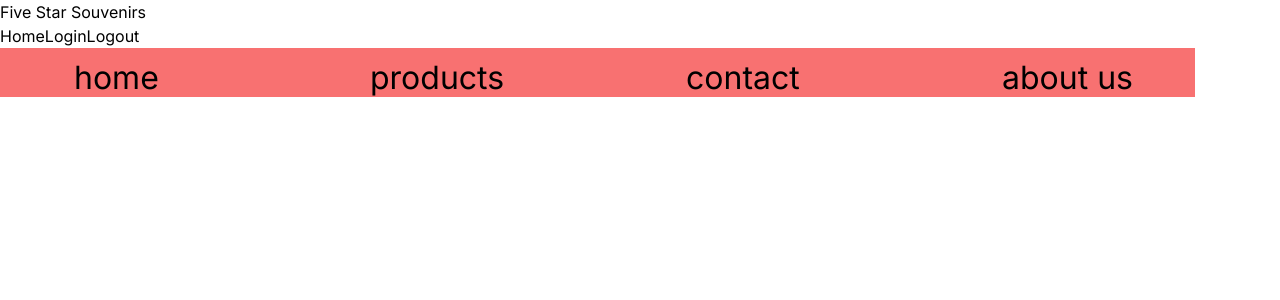
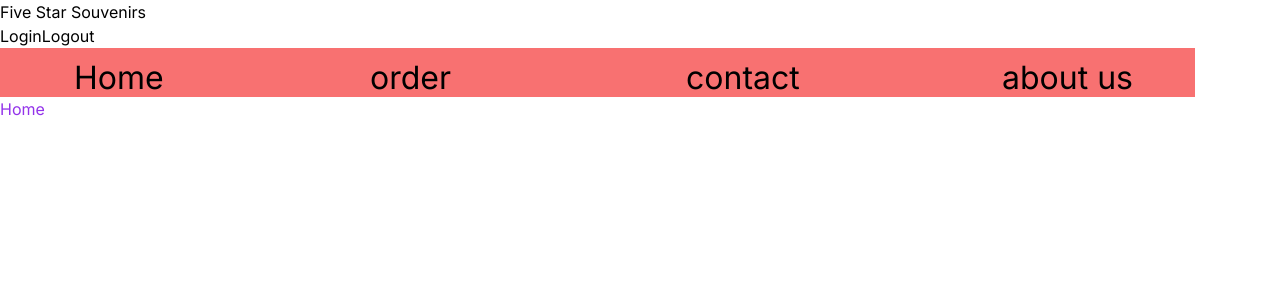
Before and after one commit to fivestarsouvenirs5/Five-Star-Souvenir-App, a Next.js app: page / in a window 1280 px wide. Shown: the top 300 px of the page. Built offline with nearby package versions, Linux system fonts and the light colour scheme.

Commit message:
created routes for order pages

```diff
--- a/app/components/navbar.jsx
+++ b/app/components/navbar.jsx
@@ -4,7 +4,7 @@ export default function NavBar() {
     return (
     <nav>
         <h1> Five Star Souvenirs</h1>
-        <Link href="/">Home</Link>
+
         <a href="/api/auth/login">Login</a>
         <a href="/api/auth/logout">Logout</a>
 
@@ -15,18 +15,18 @@ export default function NavBar() {
         <div className="w-[1195px] h-[49px] left-0 top-0 absolute">
             <div className="w-[1195px] h-[49px] left-0 top-0 absolute bg-red-400" />
             <div className="w-[100px] h-9 left-[74px] top-[6px] absolute text-black text-[32px] font-normal font-['Inter']">
-                <a href="localhost:3000">home</a>
+            <Link href="/">Home</Link>
             </div>
         </div>
+        <div className="w-[139px] h-9 left-[1002px] top-[6px] absolute text-black text-[32px] font-normal font-['Inter']">
+            <Link href="/about-us">about us</Link>
+            </div>
         <div className="w-[139px] h-9 left-[370px] top-[6px] absolute text-black text-[32px] font-normal font-['Inter']">
-            <a href="/products/page.jsx">products</a>
+            <Link href="/order">order</Link>
         </div>
         <div className="w-[139px] h-9 left-[686px] top-[6px] absolute text-black text-[32px] font-normal font-['Inter']">
-            <a href="/contact/page.jsx">contact</a>
+            <Link href="/contact">contact</Link><br/>
         </div>
-        <div className="w-[139px] h-9 left-[1002px] top-[6px] absolute text-black text-[32px] font-normal font-['Inter']">
-            <a href="/about-us/page.jsx">about us</a>
-            <br/></div>
         </div>
 
     </nav>
--- a/app/layout.jsx
+++ b/app/layout.jsx
@@ -18,8 +18,8 @@ export default function RootLayout({ children }) {
     <html lang="en">
       <UserProvider>
         <body className={inter.className}>
-          <NavBar>
-          {children}</NavBar>
+          <NavBar/>
+          {children}
           </body>
       </UserProvider>
 
--- a/app/page.jsx
+++ b/app/page.jsx
@@ -2,8 +2,7 @@
 export default function Home() {
   return (
     <main >
-      <h2 className="text-purple-600">Log in to view!</h2>
-      <a href="/api/auth/login">Login</a>
+      <h2 className="text-purple-600">Home</h2>
     </main>
   )
 }
```
Also changed, not shown: app/order/[category_name]/[subcategory_name]/page.jsx (added), app/order/[category_name]/page.jsx (added).
